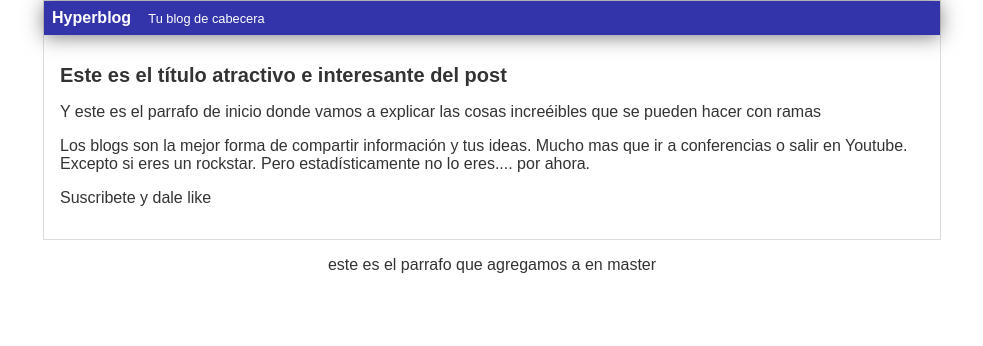
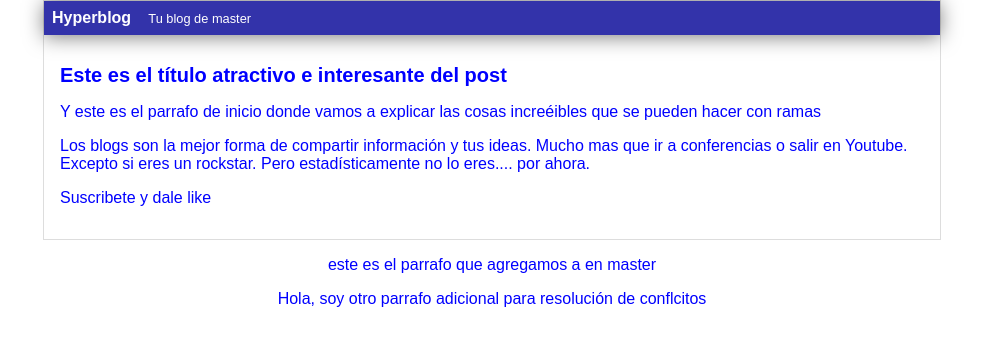
Before and after one commit to efreenml/cursoGithubPlatzi, a plain HTML site: page index.html in a window 1280 px wide. Shown: the whole page, without its empty margins (148-1131 px from the left). Drawn offline with Linux system fonts and the light colour scheme.

Commit message:
modifiqué master con color azul y añadí parrafo

```diff
--- a/css/estilo.css
+++ b/css/estilo.css
@@ -1,9 +1,9 @@
 body
 {
-    color: #333;
+    color: blue;
     text-align: center;
     font-family: arial;
-    color: #333;
+
     margin:0;
     padding:0;
 
--- a/index.html
+++ b/index.html
@@ -7,7 +7,7 @@
         <div id="container">
             <div id="cabecera">
                 Hyperblog
-                <span id="tagline">Tu blog de cabecera</span>
+                <span id="tagline">Tu blog de master</span>
             </div>
             <div id="post">
                 <h1>Este es el título atractivo e interesante del post</h1>
@@ -18,6 +18,7 @@
         </div>
     </div>
 <p>este es el parrafo que agregamos a en master </p>
+<p>Hola, soy otro parrafo adicional para resolución de conflcitos</p>
 </body>
     </body>
 </html>
```
